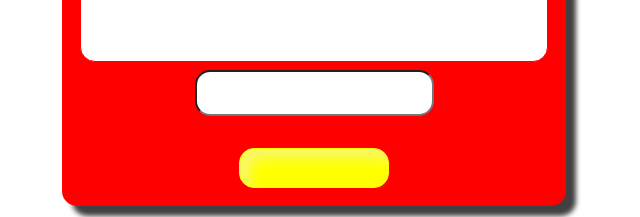
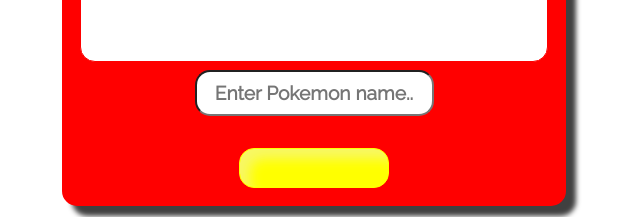
Before and after one commit to alengrbic/pokedex, a React (Create React App) app: page / in a window 1280 px wide. Shown: the part 412-629 px from the top of the page, without its empty margins (326-966 px from the left). Built offline with nearby package versions, Linux system fonts and the light colour scheme; what pokedex-promise-v2 would draw is missing.

Commit message:
added placeholder to the input

```diff
--- a/src/comps/App.jsx
+++ b/src/comps/App.jsx
@@ -51,6 +51,7 @@
           />
           <input
             type="text"
+            placeholder="Enter Pokemon name.."
             value={this.state.term}
             onChange={e => {
               this.setState({ term: e.target.value });
```
